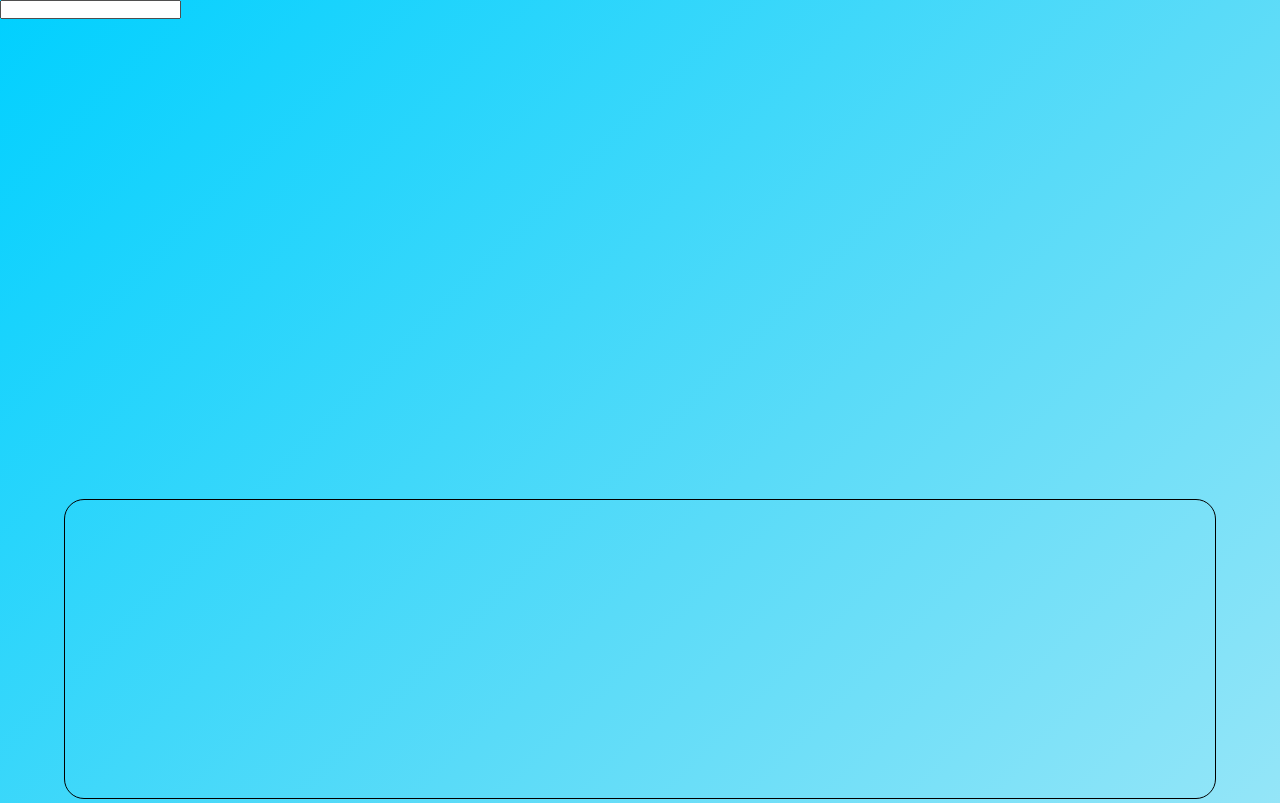
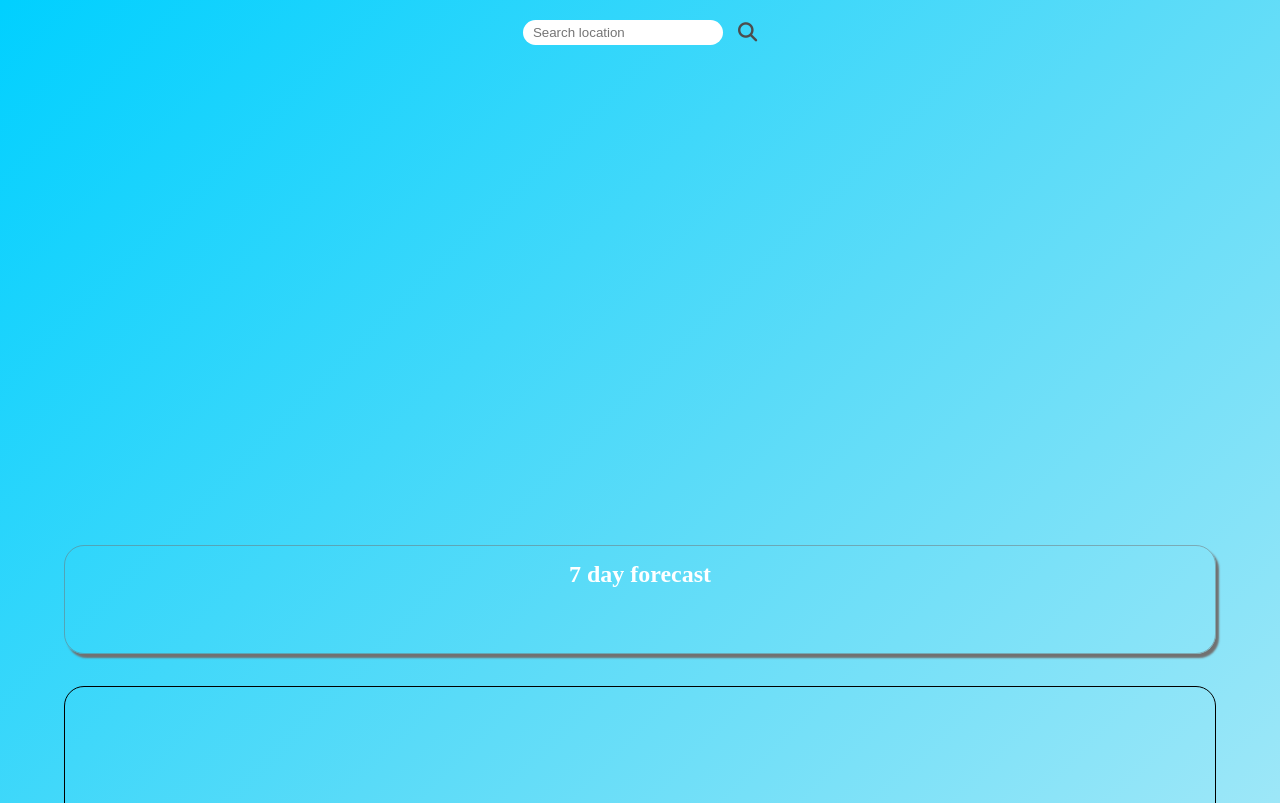
Before and after one commit to Yengzzkie/template, a website built with webpack: page src/index.html in a window 1280 px wide. Shown: the top 803 px of the page. Built offline with nearby package versions, Linux system fonts and the light colour scheme; no server answers.

Commit message:
feature/added 7day forecast

```diff
--- a/src/index.html
+++ b/src/index.html
@@ -10,7 +10,10 @@
 <body>
 
     <header>
-        <input type="text">
+        <form action="#">
+            <input type="text" placeholder="Search location">
+            <button><i class="fa-solid fa-magnifying-glass"></i></button>
+        </form>
     </header>
 
     <div id="app">
@@ -24,7 +27,12 @@
             </div>
             <div class="weather-image"></div>
         </section>
-        <section></section>
+
+        <section id="forecast-section">
+            <h2>7 day forecast</h1>
+            <div class="forecast-container"></div>
+        </section>
+
         <section></section>
     </div>
 
--- a/src/modules/getForecast.js
+++ b/src/modules/getForecast.js
@@ -3,13 +3,20 @@ import getWeatherData from './getWeatherData';
 export default async function getForecast() {
   try {
     const data = await getWeatherData();
-
+    const forecastSection = document.getElementById('forecast-section')
+    const forecastContainer = document.querySelector('.forecast-container');
     const sevenDayForecast = data.forecast.forecastday;
     console.log(sevenDayForecast);
 
     sevenDayForecast.forEach((weatherData) => {
       console.log(`Date: ${weatherData.date}, Condition: ${weatherData.day.condition.text}, Average Temp: ${weatherData.day.avgtemp_c} C, Min-max Temp ${weatherData.day.mintemp_c} C - ${weatherData.day.maxtemp_c} C`);
+      const dayCard = document.createElement('div');
+
+      dayCard.textContent = `Date: ${weatherData.date}, Condition: ${weatherData.day.condition.text}, Average Temp: ${weatherData.day.avgtemp_c} C, Min-max Temp ${weatherData.day.mintemp_c} C - ${weatherData.day.maxtemp_c} C`;
+      forecastContainer.append(dayCard)
     });
+    forecastSection.append(forecastContainer);
+
   } catch (err) {
     console.error('Something went wrong:', err);
   }
--- a/src/styles.css
+++ b/src/styles.css
@@ -3,7 +3,8 @@
   --dark-background: linear-gradient(135deg, rgb(0, 19, 96), rgb(20, 34, 89), rgb(36, 47, 91));
   --button-bg: #2e2e2e;
   --header-height: 85px;
-  --dropshadow: 2px 3px 2px rgb(152, 152, 152);
+  --dropshadow: -2px -3px 2px rgb(234, 234, 234), 2px 3px 2px rgb(113, 113, 113);
+  --boxshadow: 3px 4px 2px rgb(113, 113, 113);
 }
 
 * {
@@ -34,6 +35,30 @@ section {
   height: 300px;
   width: 90vw;
   margin: 1rem;
+}
+
+form {
+  display: flex;
+  justify-content: center;
+  align-items: center;
+  padding: 20px 0;
+
+  input {
+    border: none;
+    border-radius: 15px;
+    height: 25px;
+    width: 200px;
+    padding: 3px 10px;
+    margin-right: 15px;
+  }
+
+  button {
+    color: #4d4d4d;
+    font-size: 1.2rem;
+    border: none;
+    background: transparent;
+    cursor: pointer;
+  }
 }
 
 #current-weather-section {
@@ -86,3 +111,60 @@ section {
     }
   }
 }
+
+#forecast-section {
+  display: flex;
+  flex-direction: column;
+  border: 1px solid rgba(113, 113, 113, 0.491);
+  box-shadow: var(--boxshadow);
+  height: auto;
+  width: 100%;
+  max-width: 90vw;
+  padding: 15px;
+
+  h2 {
+    color: #fff;
+    text-align: center;
+  }
+
+  .forecast-container {
+    display: flex;
+    width: 100%;
+    height: auto;
+    overflow-x: scroll;
+    overflow-y: hidden;
+    padding: 25px 30px;
+  }
+}
+
+/* For Chrome, Safari, and Opera */
+.forecast-container ::-webkit-scrollbar-thumb {
+  background-color: #0081c2; /* Color of the scrollbar thumb */
+}
+
+/* For Firefox */
+.forecast-container {
+  scroll-margin: 15px;
+  scrollbar-width: 25px;
+  scrollbar-color: #0081c2 transparent; /* Color of the scrollbar thumb and track */
+}
+
+.forecast-container > div {
+  flex: 0 0 auto;
+  width: 300px;
+  height: 230px;
+  box-shadow: var(--dropshadow);
+  border-radius: 15px;
+  margin: 0 10px;
+  padding: 30px 40px;
+}
+
+@media screen and (max-width: 1024px) {
+  .forecast-container {
+    padding: 25px;
+  }
+
+  .forecast-container > div {
+    width: 150px;
+  }
+}
```
Also changed, not shown: dist/index.html, dist/main.js.
